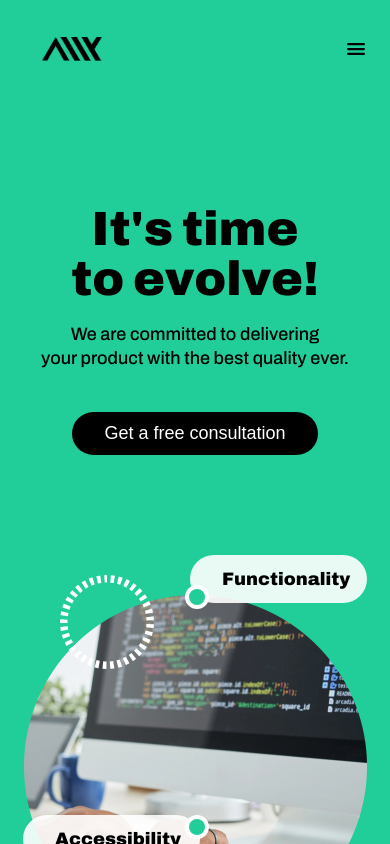
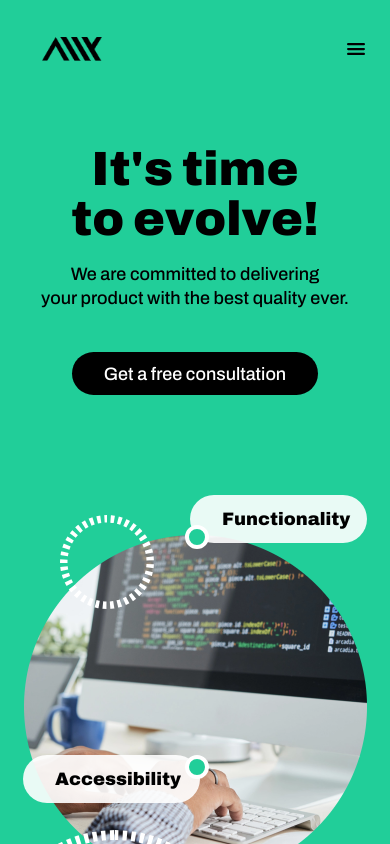
Before and after one commit to a11ysolutions/website, a React (Create React App) app: page / in a window 390 px wide. Shown: the top 844 px of the page. Built offline with nearby package versions, Linux system fonts and the light colour scheme.

Commit message:
fix: minor changes in Home mobile viewport

```diff
--- a/src/Components/Home/Home.css
+++ b/src/Components/Home/Home.css
@@ -6,7 +6,7 @@
   line-height: 24px;
 }
 .a11y-home-presentation-container {
-  margin-top: 120px;
+  margin-top: 60px;
 }
 
 .a11y-home-why-choose-us-clients {
--- a/src/Components/UI/Button/Button.css
+++ b/src/Components/UI/Button/Button.css
@@ -5,6 +5,7 @@
   padding: 0%;
   font-size: 18px;
   cursor: pointer;
+  font-family: Archivo;
 }
 .a11y-button-large {
   width: 246px;
--- a/src/Components/UI/Clients/Clients.css
+++ b/src/Components/UI/Clients/Clients.css
@@ -2,7 +2,7 @@
   display: flex;
   flex-direction: column;
   align-items: center;
-  margin-top: 128px;
+  margin-top: 60px;
   font: normal normal 900 32px/40px Archivo;
 }
 .clients-img-row {
--- a/src/Components/UI/Toolset/Toolset.js
+++ b/src/Components/UI/Toolset/Toolset.js
@@ -4,7 +4,7 @@ import { scrollToContactForm } from "../../Utils/Utils"
 import BicolorTitledText from "../BicolorTitledText/BicolorTitledText";
 function Toolset() {
   return (
-    <div style={{ marginTop: "139px" }}>
+    <div style={{ marginTop: "60px" }}>
       <BicolorTitledText
         color1="black"
         color2="#0D9E71"
```
